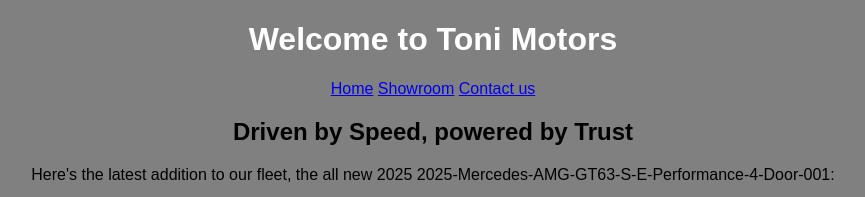
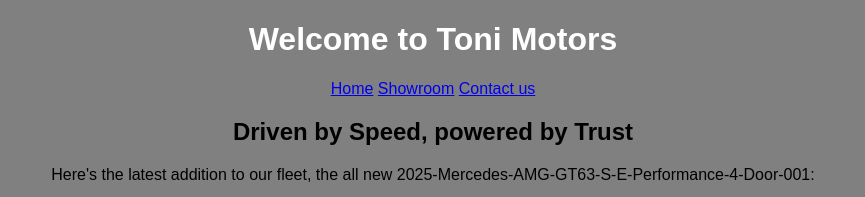
Before and after one commit to bida24-135/Toni-Motors, a plain HTML site: page index.html in a window 1280 px wide. Shown: the top 197 px of the page, without its empty margins (207-1072 px from the left). Drawn offline with Linux system fonts and the light colour scheme.

Commit message:
Update index.html

```diff
--- a/index.html
+++ b/index.html
@@ -40,7 +40,7 @@
      <h2> Driven by Speed, powered by Trust</h2>
 
 
-    <p>Here's the latest addition to our fleet, the all new 2025 2025-Mercedes-AMG-GT63-S-E-Performance-4-Door-001:</p>
+    <p>Here's the latest addition to our fleet, the all new 2025-Mercedes-AMG-GT63-S-E-Performance-4-Door-001:</p>
      <img src="https://www.wsupercars.com/thumbnails/Mercedes-Benz/2025-Mercedes-AMG-GT63-S-E-Performance-4-Door-001.jpg">
 
     <p>Stunning? Visit our <a href="Showroom.html">Showroom</a> to get more information on it and the rest of our collection.</p>
```
